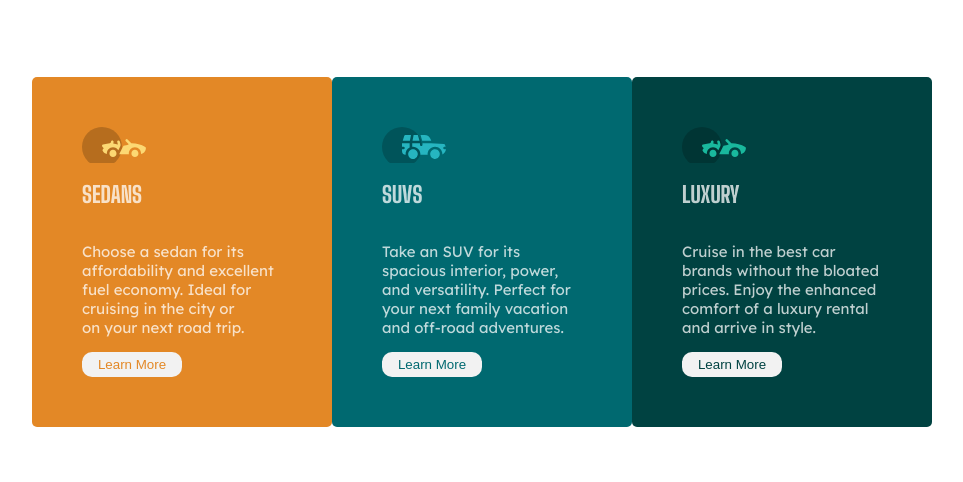
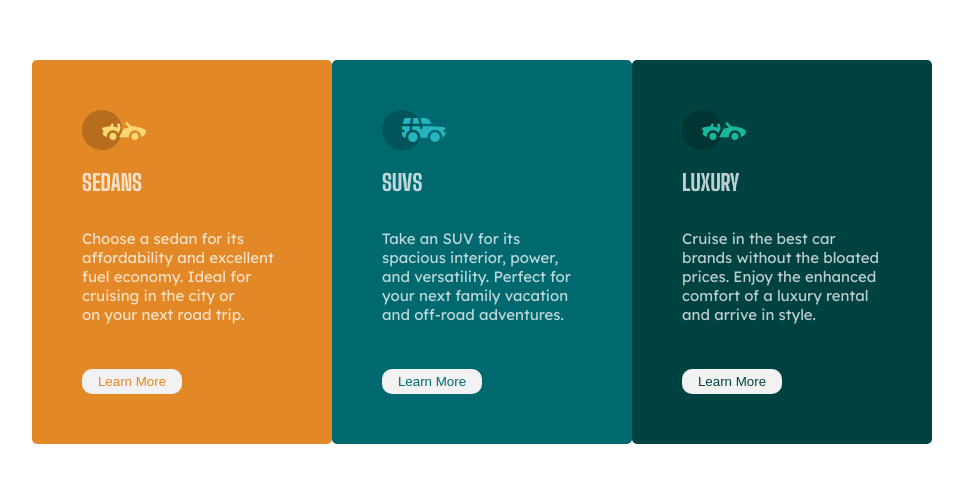
Before and after one commit to AhmedKamal199/3-column-preview-card-component-main, a plain HTML site: page index.html in a window 1280 px wide. Shown: the part 148-630 px from the top of the page, without its empty margins (158-1121 px from the left). Drawn offline with Linux system fonts and the light colour scheme; a web font is replaced by a local one.

Commit message:
changed the button position

```diff
--- a/style.css
+++ b/style.css
@@ -20,7 +20,7 @@ body {
 
 .item {
   width: 200px;
-  height: 250px;
+  /* height: 250px; */
   display: flex;
   flex-direction: column;
   justify-content: space-between;
@@ -69,4 +69,5 @@ button{
     border-radius: 10px;
     width: 50%;
     padding: 5px;
+    margin-top: 30px;
 }
```
